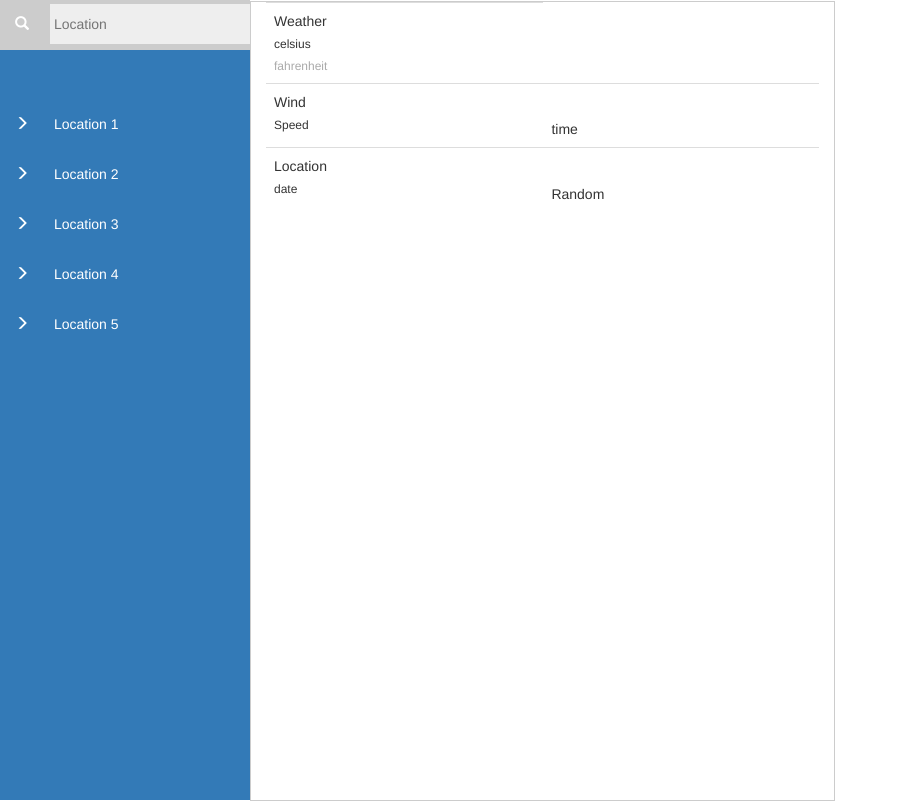
After one commit to raymondhk/weather-app, a Django app: page /temp in a window 1280 px wide. The commit adds this page. Shown: the whole page, without its empty margins (0-898 px from the left). Run offline with Django 3.2, Linux system fonts and the light colour scheme; some libraries are stand-ins or nearby versions.

Commit message:
I got the weather to show up, added a new html doc and css file tor doing some demo design got a side menu working. Still need to work on the positioning of items and over allUI.

```diff
--- /dev/null
+++ b/main/apps/weather/static/css/temp1.css
@@ -0,0 +1,98 @@
+td, th {
+    vertical-align: middle !important;
+    }
+.left, .right {
+        float:left;
+        height:100vh;
+    }
+
+.left {
+        background: #337ab7;
+        display: inline-block;
+        white-space: nowrap;
+        width: 50px;
+        transition: width 1s ;
+    }
+
+.right {
+        background: #fff;
+        width: 350px;
+        transition: width 1s;
+        border-style:solid;
+        border-color:#ccc;
+        border-width:1px;
+    }
+
+.left:hover {
+        width: 250px;
+    }
+
+.item:hover {
+        background-color:#ccc;
+        }
+
+.left .glyphicon {
+        margin:15px;
+        width:20px;
+        color:#fff;
+    }
+
+.right .glyphicon {
+        color:#a9a9a9;
+    }
+span.glyphicon.glyphicon-refresh{
+    font-size:17px;
+    vertical-align: middle !important;
+    }
+
+.item {
+        height:50px;
+        overflow:hidden;
+        color:#fff;
+    }
+.title {
+        background-color:#eee;
+        border-style:solid;
+        border-color:#ccc;
+        border-width:1px;
+        box-sizing: border-box;
+    }
+.search:hover {
+        border-color:#4aa9fb;
+        border-width:1px;
+    }
+.search {
+    padding:3px 8px 3px !important;
+    }
+input[type=search] {
+    padding: 10px 0px 10px;
+	border: 0px solid #fff;
+	background: #eee;
+	-webkit-appearance: none;
+    width:90%;
+    float:none;
+}
+input[type=search]:focus {
+    outline:none;
+    }
+.type{
+    height: 47px;;
+    }
+.date{
+    background-color:#f7f7f7
+    }
+.docdate {
+    vertical-align:bottom !important;
+    }
+.distr {
+    margin: 0 0 5px;
+    font-size: 12px;
+    }
+.ndoc {
+    margin: 0 0 5px;
+    }
+.storage {
+    margin: 0;
+    color: #aaa !important;
+    font-size: 12px;
+    }
--- /dev/null
+++ b/main/apps/weather/templates/html/temp1.html
@@ -0,0 +1,68 @@
+<!DOCTYPE html>
+<html lang="en">
+
+<head>
+    <title>Weather App</title>
+    <meta charset="UTF-8">
+    <meta name="viewport" content="width=device-width, initial-scale=1">
+    <link href="static/css/temp1.css" rel="stylesheet">
+    <script src="https://ajax.googleapis.com/ajax/libs/jquery/3.2.1/jquery.min.js"></script>
+    <link rel="stylesheet" href="https://maxcdn.bootstrapcdn.com/bootstrap/3.3.7/css/bootstrap.min.css">
+    <script src="https://ajax.googleapis.com/ajax/libs/jquery/3.2.1/jquery.min.js"></script>
+    <script src="https://maxcdn.bootstrapcdn.com/bootstrap/3.3.7/js/bootstrap.min.js"></script>
+</head>
+<body>
+    <div>
+        <div class="left">
+            <div class="item">
+                <span class="glyphicon glyphicon-search"></span><input class="col-md-2" type="search" placeholder=" Location">
+            </div>
+            <div class="item">
+            </div>
+            <div class="item active">
+                <span class="glyphicon glyphicon-menu-right"></span> Location 1</div>
+            <div class="item">
+                <span class="glyphicon glyphicon-menu-right"></span> Location 2</div>
+            <div class="item">
+                <span class="glyphicon glyphicon-menu-right"></span> Location 3</div>
+            <div class="item">
+                <span class="glyphicon glyphicon-menu-right"></span> Location 4</div>
+            <div class="item">
+                <span class="glyphicon glyphicon-menu-right"></span> Location 5</div>
+        </div>
+        <div class="container">
+            <div class="row">
+                <div class="col-xs-6">
+
+                </div>
+                <div class="right col-xs-6">
+                    <table class="table">
+                        <tr>
+                            <td class="docs">
+                                <p class="ndoc">Weather</p>
+                                <p class="distr">celsius</p>
+                                <p class="storage">fahrenheit</p>
+                            </td>
+                        </tr>
+                        <tr>
+                            <td class="docs">
+                                <p class="ndoc">Wind</p>
+                                <p class="distr">Speed</p>
+                            </td>
+                            <td class="docdate">time</td>
+                        </tr>
+                        <tr>
+                            <td class="docs">
+                                <p class="ndoc">Location</p>
+                                <p class="distr">date</p>
+                            </td>
+                            <td class="docdate">Random</td>
+                        </tr>
+                    </table>
+                </div>
+            </div>
+        </div>
+    </div>
+
+
+</body>
--- a/main/apps/weather/urls.py
+++ b/main/apps/weather/urls.py
@@ -3,6 +3,7 @@ from . import views           # This line is new!
 
 urlpatterns = [
     url(r'^$', views.index),
+    url(r'^temp$', views.temp1),
     url(r'^process1$', views.newLocation1),
     url(r'^process2$', views.newLocation2),
     url(r'^process3$', views.newLocation3),
--- a/main/apps/weather/views.py
+++ b/main/apps/weather/views.py
@@ -15,6 +15,9 @@ def index(request):
         request.session['location4'] = 'Washington D.C'
     return render(request, "html/index.html")
 
+def temp1(request):
+    return render(request, "html/temp1.html")
+
 
 def newLocation1(request):
     request.session['location1'] = request.POST["location1"]
```
Also changed, not shown: main/apps/weather/static/css/main.css (+5 -4 lines), main/apps/weather/templates/html/index.html (+26 -44 lines), main/db.sqlite3, 2 other files.
